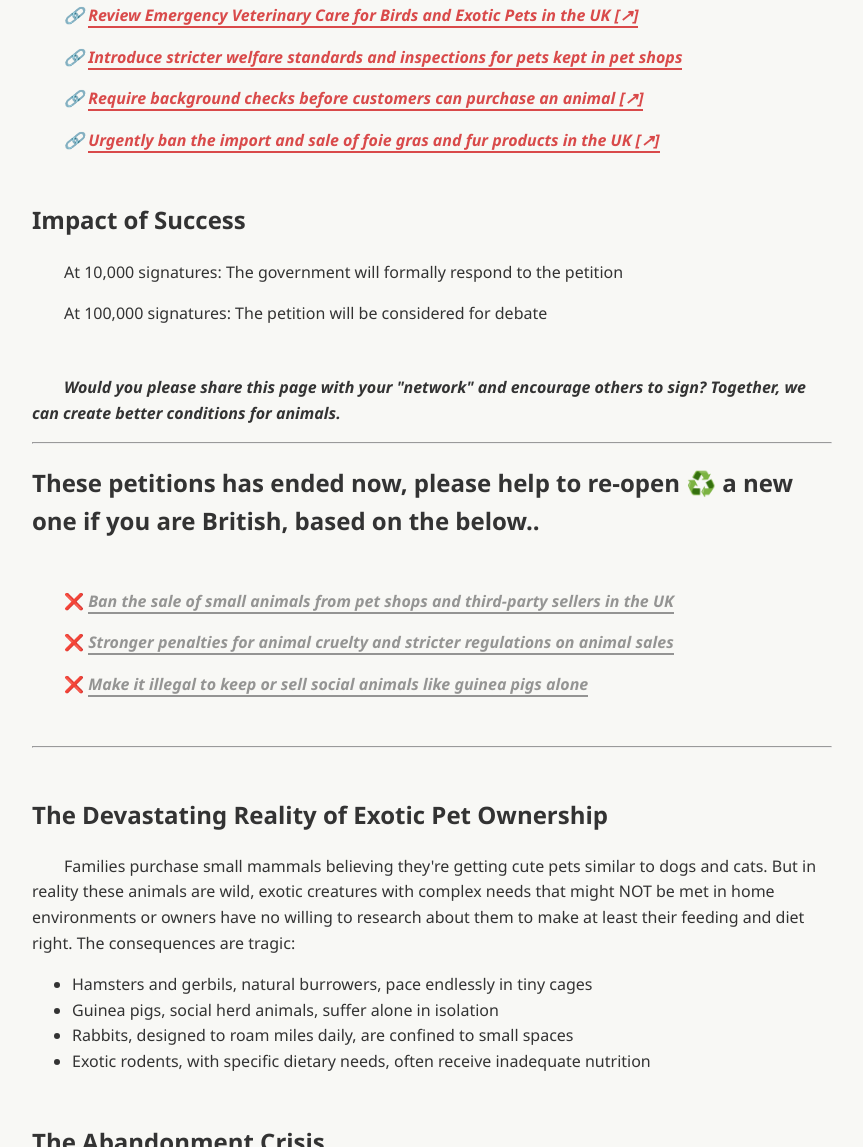
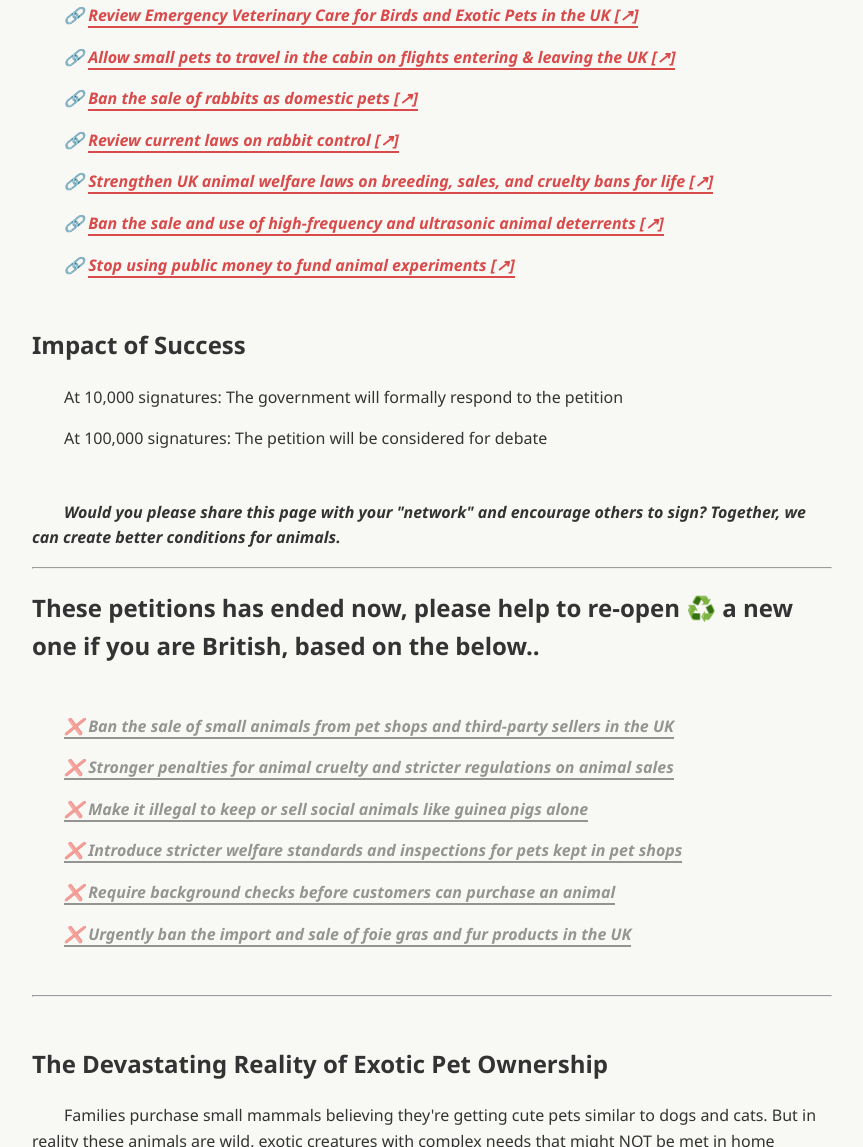
Before and after one commit to nkuk377/bsps, a plain HTML site: page index.html in a window 1280 px wide. Shown: the part 1477-2624 px from the top of the page, without its empty margins (208-1071 px from the left). Drawn offline with Linux system fonts and the light colour scheme.

Commit message:
Update index.html

```diff
--- a/index.html
+++ b/index.html
@@ -74,11 +74,17 @@
 
 		<p><i>🔗 <a class="plus" title="Opens in a new tab" href="https://petition.parliament.uk/petitions/770608" target="_blank" rel="noopener noreferrer">Review Emergency Veterinary Care for Birds and Exotic Pets in the UK [↗]</a></i></p>
 
-		<p><i>🔗 <a class="plus" title="Opens in a new tab" href="https://petition.parliament.uk/petitions/761531" target="_blank" rel="noopener noreferrer">Introduce stricter welfare standards and inspections for pets kept in pet shops</a></i></p>
+		<p><i>🔗 <a class="plus" title="Opens in a new tab" href="https://petition.parliament.uk/petitions/785033" target="_blank" rel="noopener noreferrer">Allow small pets to travel in the cabin on flights entering & leaving the UK [↗]</a></i></p>
 
-		<p><i>🔗 <a class="plus" title="Opens in a new tab" href="https://petition.parliament.uk/petitions/761866" target="_blank" rel="noopener noreferrer">Require background checks before customers can purchase an animal [↗]</a></i></p>
+		<p><i>🔗 <a class="plus" title="Opens in a new tab" href="https://petition.parliament.uk/petitions/774145" target="_blank" rel="noopener noreferrer">Ban the sale of rabbits as domestic pets [↗]</a></i></p>
 
-		<p><i>🔗 <a class="plus" title="Opens in a new tab" href="https://petition.parliament.uk/petitions/766801" target="_blank" rel="noopener noreferrer">Urgently ban the import and sale of foie gras and fur products in the UK [↗]</a></i></p>
+		<p><i>🔗 <a class="plus" title="Opens in a new tab" href="https://petition.parliament.uk/petitions/781321" target="_blank" rel="noopener noreferrer">Review current laws on rabbit control [↗]</a></i></p>
+
+		<p><i>🔗 <a class="plus" title="Opens in a new tab" href="https://petition.parliament.uk/petitions/770607" target="_blank" rel="noopener noreferrer">Strengthen UK animal welfare laws on breeding, sales, and cruelty bans for life [↗]</a></i></p>
+
+		<p><i>🔗 <a class="plus" title="Opens in a new tab" href="https://petition.parliament.uk/petitions/770963" target="_blank" rel="noopener noreferrer">Ban the sale and use of high-frequency and ultrasonic animal deterrents [↗]</a></i></p>
+
+		<p><i>🔗 <a class="plus" title="Opens in a new tab" href="https://petition.parliament.uk/petitions/783326" target="_blank" rel="noopener noreferrer">Stop using public money to fund animal experiments [↗]</a></i></p>
 
     </section>
 
@@ -100,11 +106,17 @@
 
 	<section class="section ended">
 
-		<p>❌ <i>Ban the sale of small animals from pet shops and third-party sellers in the UK</i></p>
+		<p><i>❌ Ban the sale of small animals from pet shops and third-party sellers in the UK</i></p>
 
-		<p>❌ <i>Stronger penalties for animal cruelty and stricter regulations on animal sales</i></p>
+		<p><i>❌ Stronger penalties for animal cruelty and stricter regulations on animal sales</i></p>
 
-		<p>❌ <i>Make it illegal to keep or sell social animals like guinea pigs alone</i></p>
+		<p><i>❌ Make it illegal to keep or sell social animals like guinea pigs alone</i></p>
+
+		<p><i>❌ Introduce stricter welfare standards and inspections for pets kept in pet shops</i></p>
+
+		<p><i>❌ Require background checks before customers can purchase an animal</i></p>
+
+		<p><i>❌ Urgently ban the import and sale of foie gras and fur products in the UK</i></p>
 
 	</section>
 
```
